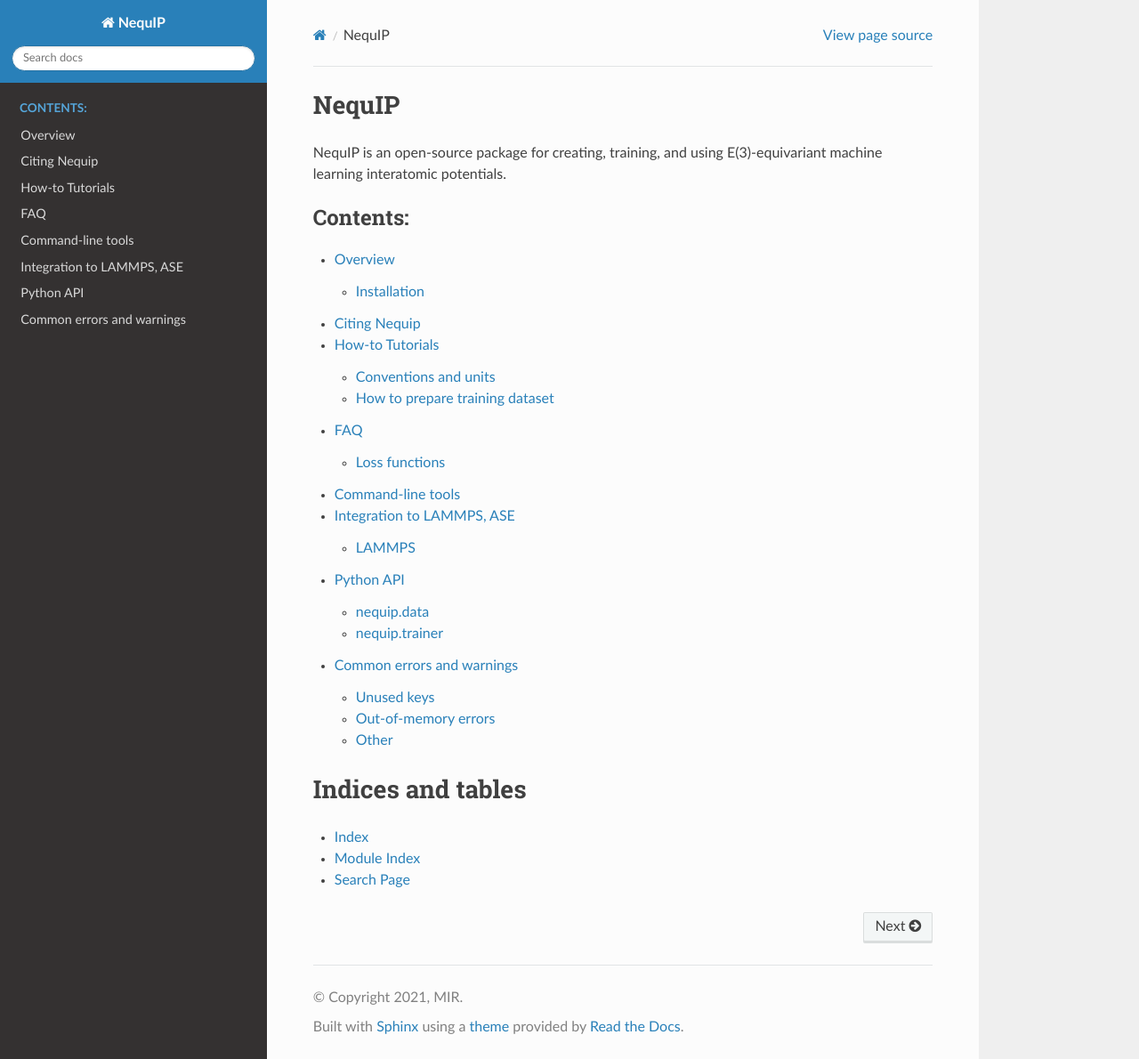
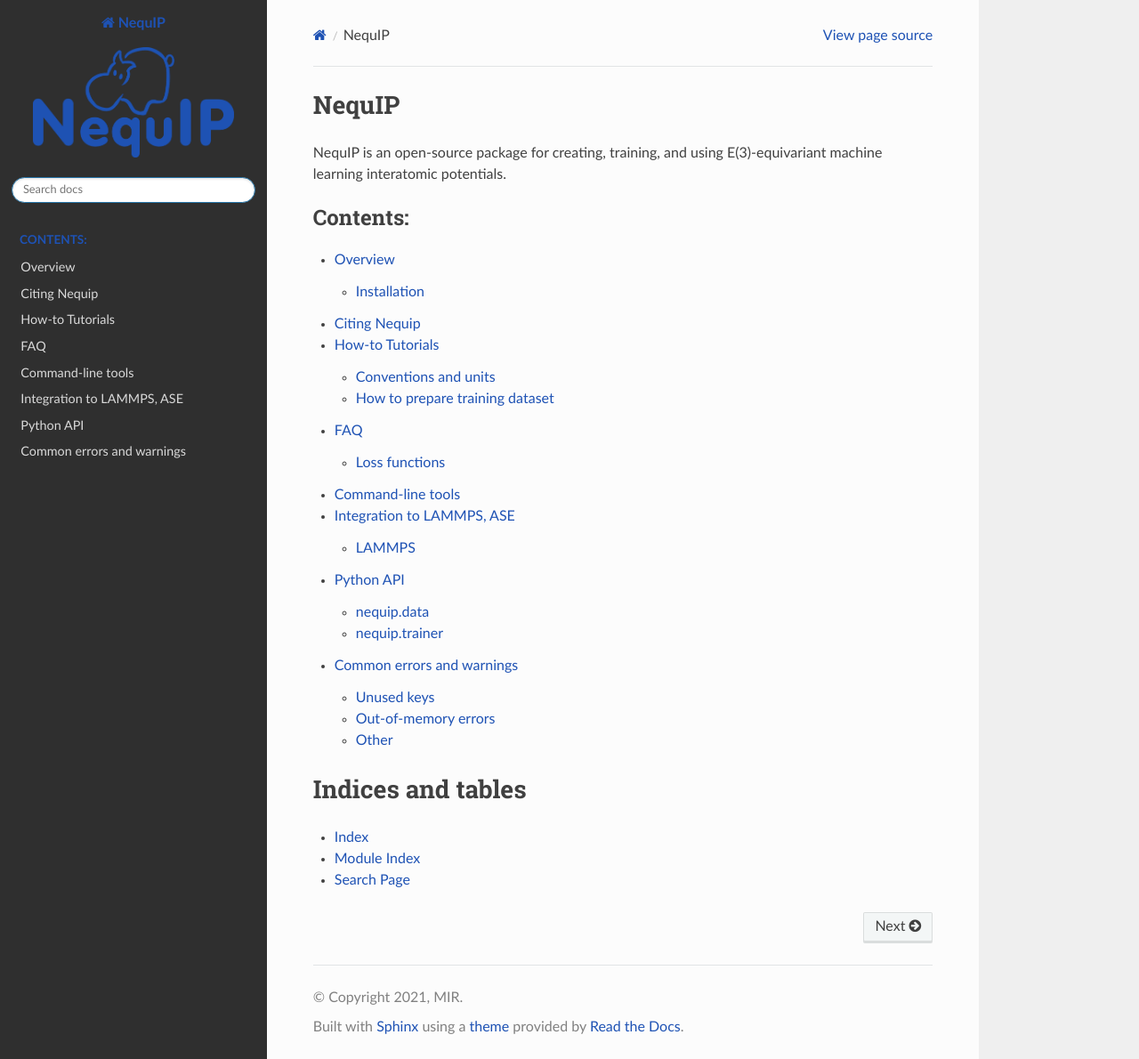
Before and after one commit to mir-group/nequip, a Sphinx documentation site: the page built from docs/index.rst, in a window 1280 px wide and 1190 px high. Shown: the whole window at 89% size. Built offline with Sphinx 7.4.7 and the Read the Docs theme 2.0.0, drawn with Linux system fonts in a browser that asks for light colours; pages that are not in the unit, such as notebooks, are missing from menus.

Commit message:
style docs

```diff
--- /dev/null
+++ b/docs/_static/custom.css
@@ -0,0 +1,48 @@
+/* MAIN BODY AREA ------------------------- */
+
+/* change sidebar header color*/
+/* the color of the dropdown menu area */
+.wy-menu-vertical,
+.wy-nav-side {
+    background: #2f2f2f;
+}
+
+/* change sidebar header color*/
+.wy-side-nav-search,
+.wy-nav-top {
+    background: #2f2f2f;
+}
+
+/* LINK COLORS ---------------------- */
+/* link colors in general*/
+a:link {
+    color: #1e52b4;
+}
+
+/* keep clicked link colors the same */
+a:visited {
+    color: #0040b6;
+}
+
+/* link colors when moused over */
+a:hover {
+    color: #496cab;
+}
+
+/* hippo color #1e52b4 */
+/* change "contents" label in the sidebar */
+.wy-menu-vertical header,
+.wy-menu-vertical p.caption {
+    color: #1e52b4;
+}
+
+/* change sidebar logo size */
+.wy-side-nav-search .wy-dropdown>a img.logo,
+.wy-side-nav-search>a img.logo {
+    max-width: 90%;
+}
+
+/* link colors in sidebar */
+.wy-menu-vertical a {
+    color: #d9d9d9;
+}
--- a/docs/conf.py
+++ b/docs/conf.py
@@ -54,3 +54,9 @@
 # relative to this directory. They are copied after the builtin static files,
 # so a file named "default.css" will overwrite the builtin "default.css".
 html_static_path = ["_static"]
+
+html_logo = "logo.png"
+
+
+def setup(app):
+    app.add_css_file("custom.css")
```
Also changed, not shown: docs/logo.png (added).
